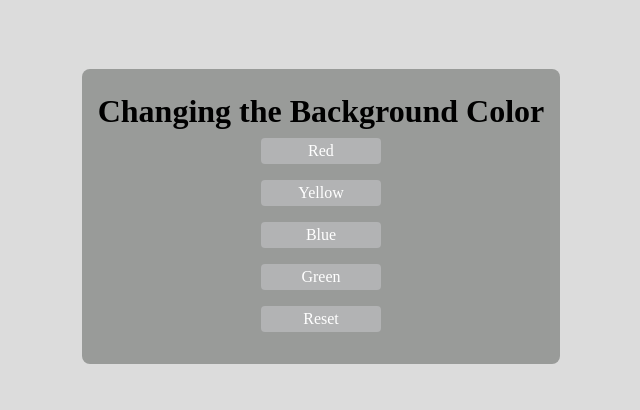
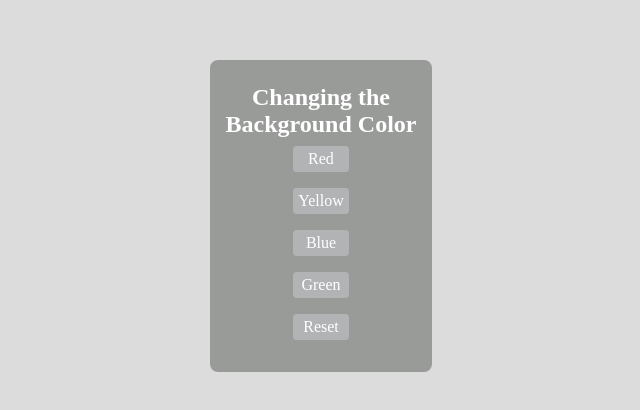
Before and after one commit to martha-01/Changing_background_colours, a plain HTML site: page index.html in a window 1280 px wide. Shown: the part 184-594 px from the top of the page, without its empty margins (319-959 px from the left). Drawn offline with Linux system fonts and the light colour scheme.

Commit message:
breaking the text of <h2> into 2 lines

```diff
--- a/index.html
+++ b/index.html
@@ -9,7 +9,8 @@
 </head>
 <body>
     <div class="container">
-        <h1>Changing the Background Color</h1>
+        <h2>Changing the</h2>
+        <h2>Background Color</h2>
         <p id="red">Red</p>
         <p id="yellow">Yellow</p>
         <p id="blue">Blue</p>
```
